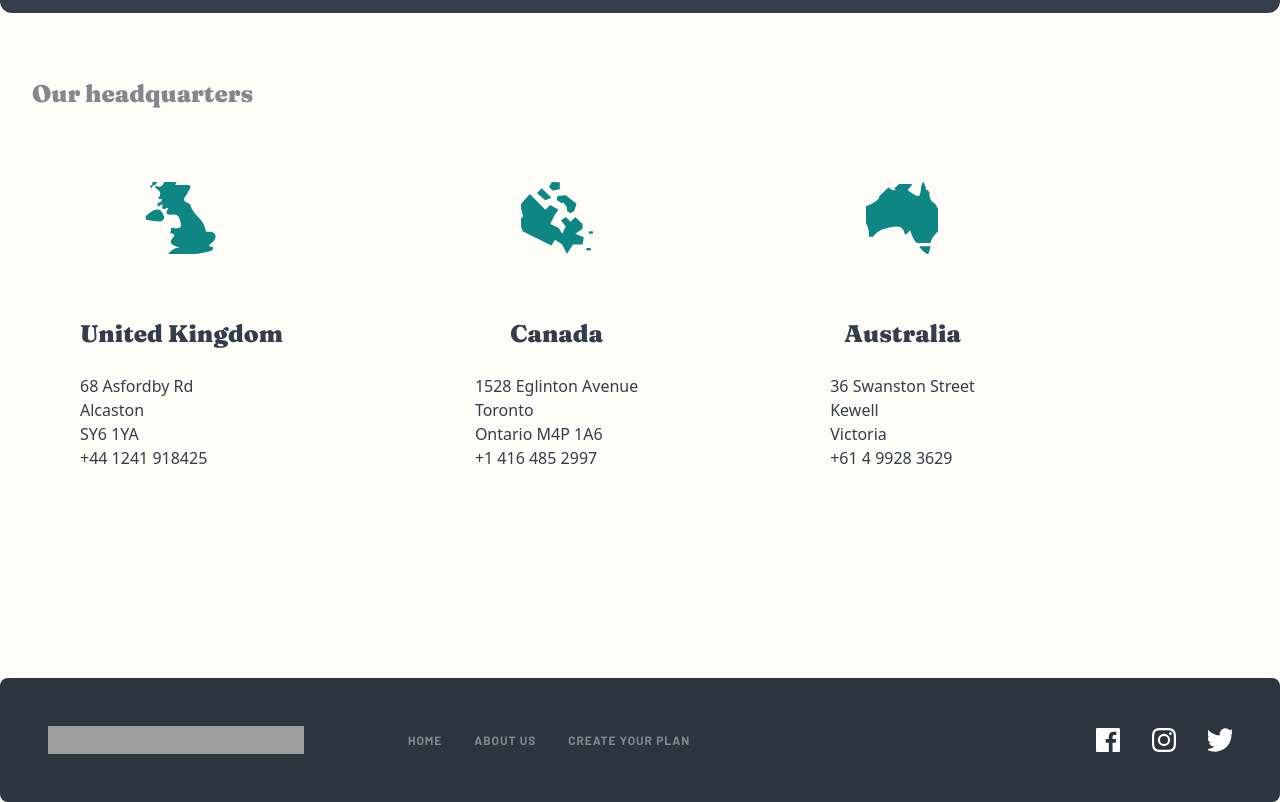
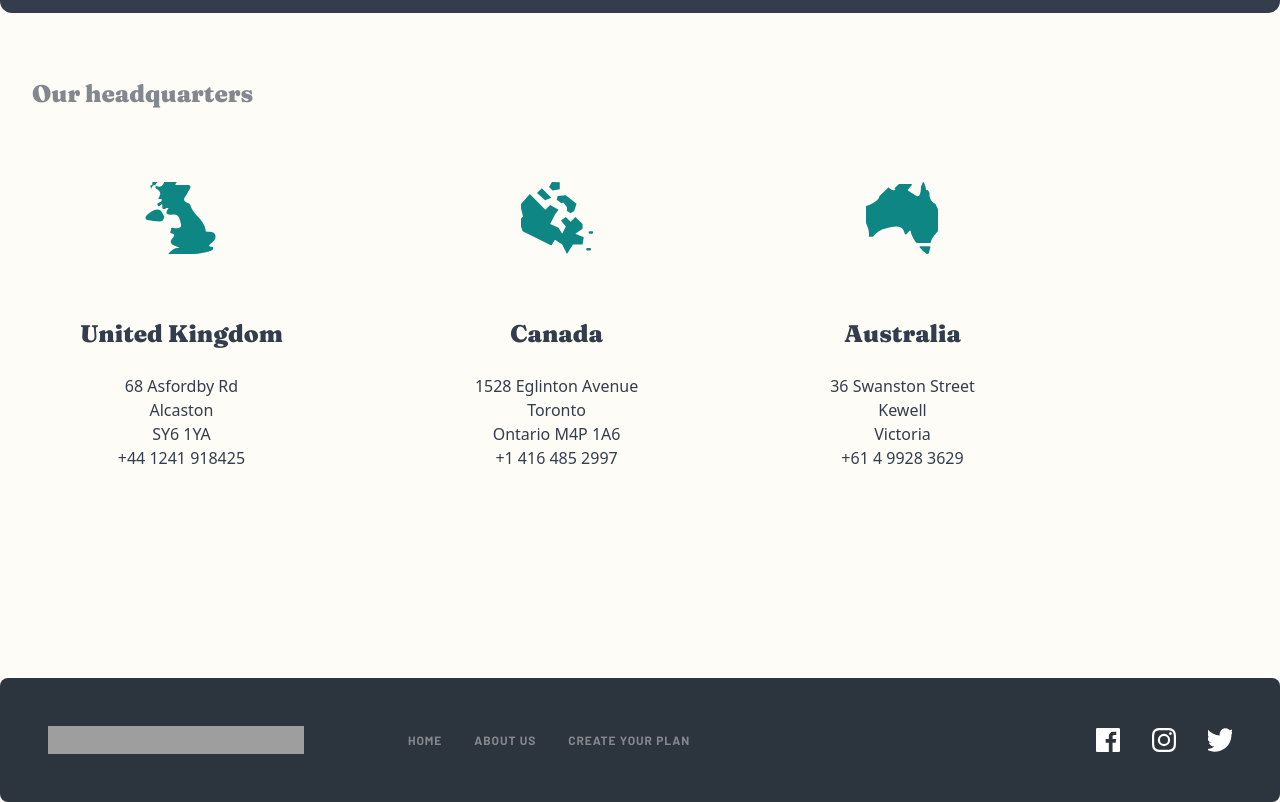
Before and after one commit to TranDanh1122/coffeeroasters_subscription_site, a React (Vite) app: page /about-us in a window 1280 px wide. Shown: the part 2053-2855 px from the top of the page. Built offline with nearby package versions, Linux system fonts and the light colour scheme; grey boxes are pictures that could not be loaded.

Commit message:
fix build error

```diff
--- a/src/components/CardwIcon.tsx
+++ b/src/components/CardwIcon.tsx
@@ -18,7 +18,9 @@ export default function CardwIcon({ card, type }: { card: CardWIcon, type: strin
             })} />
             <div>
                 <h3 className="text-[1.5rem]  font-black font-fra leading-8 mb-6 text-center tb:text-left" style={{ color: `${card.textColor}` }}>{card.title}</h3>
-                <p className={`text-barlow leading-6 text-center tb:text-left`} style={{ color: `${card.textColor}`, whiteSpace: "pre-line", textAlign: `${type == "headquarter" ? "left" : ""}` }}>{card.desc}</p>
+                <p className={clsx(`text-barlow leading-6 text-center tb:text-left`, {
+                    "text-left": type == "headquarter"
+                })} style={{ color: `${card.textColor}`, whiteSpace: "pre-line" }}>{card.desc}</p>
             </div>
         </div>)
 }
--- a/src/pages/Subscribe.tsx
+++ b/src/pages/Subscribe.tsx
@@ -97,7 +97,7 @@ export default function Subscribe(): React.JSX.Element {
             if (idx === updateItemIndex) return { ...plan, items: updatedItems };
             return plan;
         });
-        const result = updatedState.map((plan, idx) => {
+        const result = updatedState.map((plan) => {
             const isCapsule = updatedState[0].items.find(el => el.status == "selected")?.title == "Capsule"
             if (plan.id == "4" && isCapsule) return { ...plan, status: "disable" as "disable", items: plan.items.map(el => ({ ...el, status: "default" as "default" })) }
 
@@ -117,7 +117,7 @@ export default function Subscribe(): React.JSX.Element {
 
     React.useEffect(() => {
         let result = ""
-        let price = ""
+        let price = 0
         let weight: { [key: string]: number } = {}
         state.map((el, index) => {
             const selectedItem = el.items.find(e => e.status == "selected")
@@ -144,7 +144,7 @@ export default function Subscribe(): React.JSX.Element {
         setResultText(result)
         console.log(price);
 
-        setPrice(!isNaN(price) ? price as number : 0)
+        setPrice(!isNaN(price) ? price : 0)
     }, [state])
 
     return (<>
```
